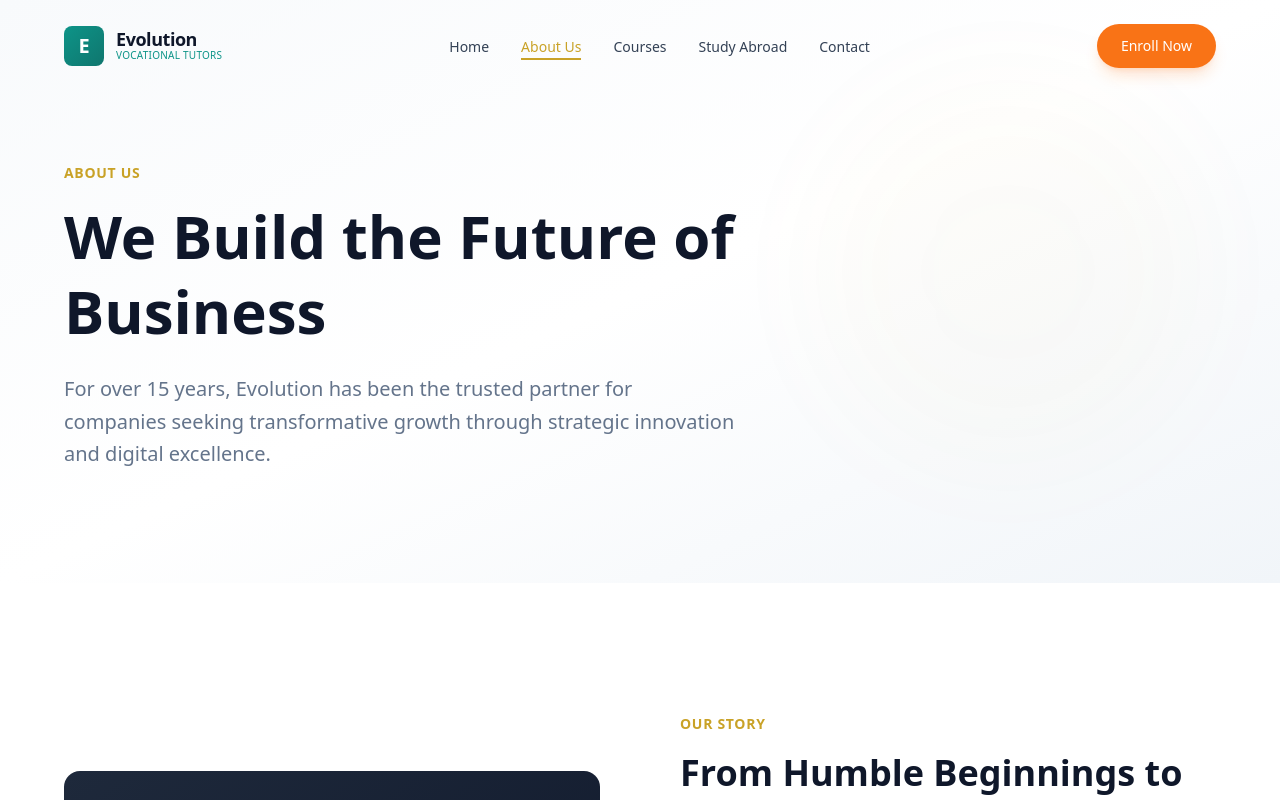
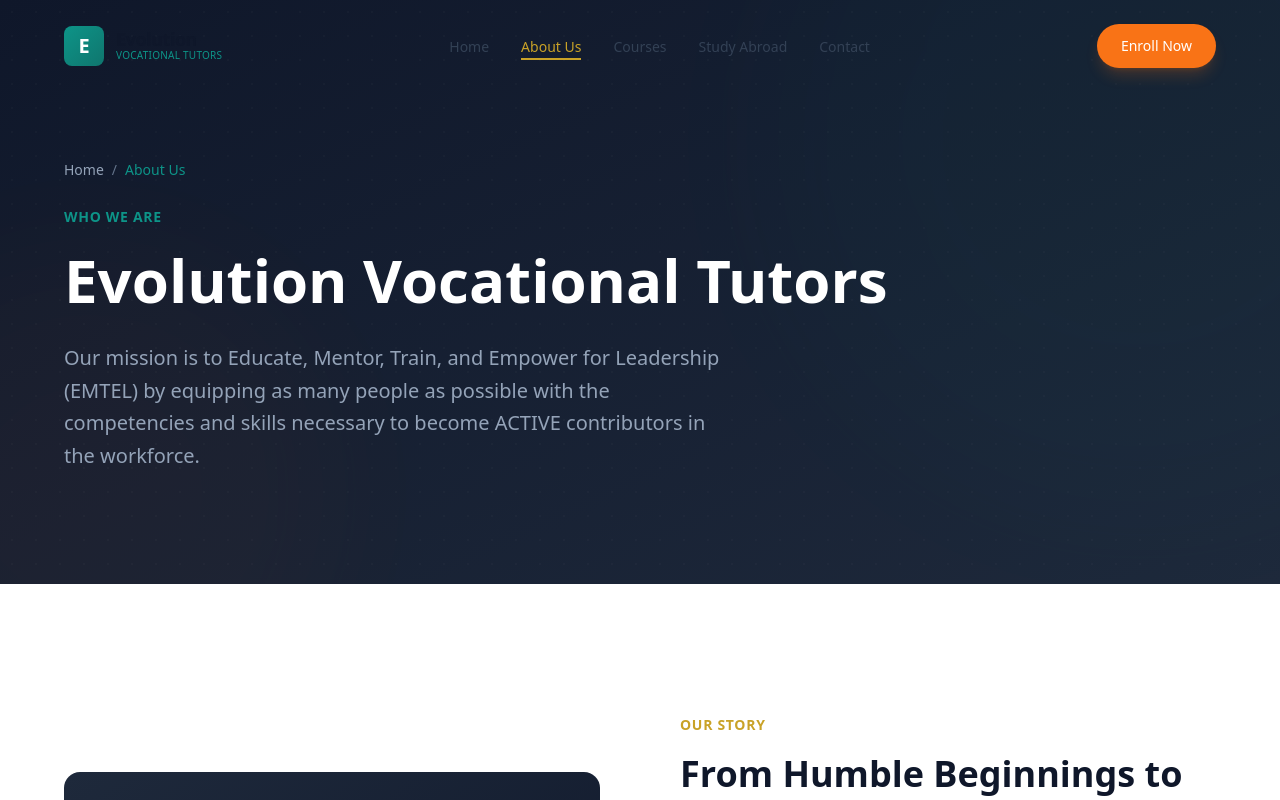
Before and after one commit to agbona24/evolution, a Next.js app: page /about in a window 1280 px wide. Shown: the top 800 px of the page. Built offline with nearby package versions, Linux system fonts and the light colour scheme.

Commit message:
Initital Commit

```diff
--- a/src/app/about/page.tsx
+++ b/src/app/about/page.tsx
@@ -12,41 +12,63 @@ import { ScrollReveal, StaggerContainer, StaggerItem, Counter } from '@/lib/anim
 
 function AboutHero() {
   return (
-    <section className="relative pt-32 pb-20 lg:pt-40 lg:pb-28 bg-gradient-to-br from-[#f8fafc] via-white to-[#f1f5f9] overflow-hidden">
+    <section className="relative pt-32 pb-20 lg:pt-40 lg:pb-28 bg-gradient-to-br from-[#0f172a] to-[#1e293b] overflow-hidden">
       {/* Background Elements */}
       <div className="absolute inset-0 overflow-hidden">
         <motion.div
-          animate={{ scale: [1, 1.2, 1], opacity: [0.2, 0.4, 0.2] }}
-          transition={{ duration: 8, repeat: Infinity, ease: 'easeInOut' }}
-          className="absolute top-20 right-20 w-96 h-96 bg-[#c9a227]/10 rounded-full blur-3xl"
+          animate={{ scale: [1, 1.3, 1], opacity: [0.1, 0.2, 0.1] }}
+          transition={{ duration: 10, repeat: Infinity, ease: 'easeInOut' }}
+          className="absolute -top-40 -right-40 w-[600px] h-[600px] bg-[#0d9488]/20 rounded-full blur-3xl"
         />
+        <motion.div
+          animate={{ scale: [1.2, 1, 1.2], opacity: [0.1, 0.15, 0.1] }}
+          transition={{ duration: 12, repeat: Infinity, ease: 'easeInOut' }}
+          className="absolute -bottom-40 -left-40 w-[500px] h-[500px] bg-[#f97316]/20 rounded-full blur-3xl"
+        />
+        <div className="absolute inset-0 opacity-20" style={{
+          backgroundImage: 'radial-gradient(circle, rgba(255,255,255,0.1) 1px, transparent 1px)',
+          backgroundSize: '24px 24px'
+        }} />
       </div>
 
       <div className="container-custom relative z-10">
         <div className="max-w-4xl">
+          {/* Breadcrumb */}
+          <motion.div
+            initial={{ opacity: 0, y: 20 }}
+            animate={{ opacity: 1, y: 0 }}
+            className="flex items-center gap-2 text-sm mb-6"
+          >
+            <a href="/" className="text-[#94a3b8] hover:text-white transition-colors">Home</a>
+            <span className="text-[#64748b]">/</span>
+            <span className="text-[#0d9488]">About Us</span>
+          </motion.div>
+
           <motion.span
             initial={{ opacity: 0, y: 20 }}
             animate={{ opacity: 1, y: 0 }}
-            className="inline-block text-[#c9a227] text-sm font-semibold tracking-wider uppercase mb-4"
+            transition={{ delay: 0.1 }}
+            className="inline-block text-[#0d9488] text-sm font-semibold tracking-wider uppercase mb-4"
           >
-            About Us
+            Who We Are
           </motion.span>
           <motion.h1
             initial={{ opacity: 0, y: 30 }}
             animate={{ opacity: 1, y: 0 }}
-            transition={{ delay: 0.1 }}
-            className="text-4xl md:text-5xl lg:text-6xl font-bold text-[#0f172a] leading-tight mb-6"
+            transition={{ delay: 0.2 }}
+            className="text-4xl md:text-5xl lg:text-6xl font-bold text-white leading-tight mb-6"
           >
-            We Build the Future of Business
+            Evolution Vocational Tutors
           </motion.h1>
           <motion.p
             initial={{ opacity: 0, y: 30 }}
             animate={{ opacity: 1, y: 0 }}
-            transition={{ delay: 0.2 }}
-            className="text-lg md:text-xl text-[#64748b] max-w-2xl leading-relaxed"
+            transition={{ delay: 0.3 }}
+            className="text-lg md:text-xl text-[#94a3b8] max-w-2xl leading-relaxed"
           >
-            For over 15 years, Evolution has been the trusted partner for companies
-            seeking transformative growth through strategic innovation and digital excellence.
+            Our mission is to Educate, Mentor, Train, and Empower for Leadership (EMTEL)
+            by equipping as many people as possible with the competencies and skills necessary
+            to become ACTIVE contributors in the workforce.
           </motion.p>
         </div>
       </div>
--- a/src/app/contact/page.tsx
+++ b/src/app/contact/page.tsx
@@ -12,40 +12,62 @@ import { ScrollReveal, StaggerContainer, StaggerItem } from '@/lib/animations';
 
 function ContactHero() {
   return (
-    <section className="relative pt-32 pb-20 lg:pt-40 lg:pb-28 bg-gradient-to-br from-[#f8fafc] via-white to-[#f1f5f9] overflow-hidden">
+    <section className="relative pt-32 pb-20 lg:pt-40 lg:pb-28 bg-gradient-to-br from-[#0f172a] to-[#1e293b] overflow-hidden">
+      {/* Background Elements */}
       <div className="absolute inset-0 overflow-hidden">
         <motion.div
-          animate={{ scale: [1, 1.2, 1], opacity: [0.2, 0.4, 0.2] }}
-          transition={{ duration: 8, repeat: Infinity, ease: 'easeInOut' }}
-          className="absolute top-20 right-20 w-96 h-96 bg-[#c9a227]/10 rounded-full blur-3xl"
+          animate={{ scale: [1, 1.3, 1], opacity: [0.1, 0.2, 0.1] }}
+          transition={{ duration: 10, repeat: Infinity, ease: 'easeInOut' }}
+          className="absolute -top-40 -right-40 w-[600px] h-[600px] bg-[#0d9488]/20 rounded-full blur-3xl"
         />
+        <motion.div
+          animate={{ scale: [1.2, 1, 1.2], opacity: [0.1, 0.15, 0.1] }}
+          transition={{ duration: 12, repeat: Infinity, ease: 'easeInOut' }}
+          className="absolute -bottom-40 -left-40 w-[500px] h-[500px] bg-[#f97316]/20 rounded-full blur-3xl"
+        />
+        <div className="absolute inset-0 opacity-20" style={{
+          backgroundImage: 'radial-gradient(circle, rgba(255,255,255,0.1) 1px, transparent 1px)',
+          backgroundSize: '24px 24px'
+        }} />
       </div>
 
       <div className="container-custom relative z-10">
         <div className="max-w-4xl">
+          {/* Breadcrumb */}
+          <motion.div
+            initial={{ opacity: 0, y: 20 }}
+            animate={{ opacity: 1, y: 0 }}
+            className="flex items-center gap-2 text-sm mb-6"
+          >
+            <a href="/" className="text-[#94a3b8] hover:text-white transition-colors">Home</a>
+            <span className="text-[#64748b]">/</span>
+            <span className="text-[#0d9488]">Contact Us</span>
+          </motion.div>
+
           <motion.span
             initial={{ opacity: 0, y: 20 }}
             animate={{ opacity: 1, y: 0 }}
-            className="inline-block text-[#c9a227] text-sm font-semibold tracking-wider uppercase mb-4"
+            transition={{ delay: 0.1 }}
+            className="inline-block text-[#0d9488] text-sm font-semibold tracking-wider uppercase mb-4"
           >
-            Contact Us
+            Get In Touch
           </motion.span>
           <motion.h1
             initial={{ opacity: 0, y: 30 }}
             animate={{ opacity: 1, y: 0 }}
-            transition={{ delay: 0.1 }}
-            className="text-4xl md:text-5xl lg:text-6xl font-bold text-[#0f172a] leading-tight mb-6"
+            transition={{ delay: 0.2 }}
+            className="text-4xl md:text-5xl lg:text-6xl font-bold text-white leading-tight mb-6"
           >
-            Let&apos;s Start a Conversation
+            Let&apos;s Start Your Journey
           </motion.h1>
           <motion.p
             initial={{ opacity: 0, y: 30 }}
             animate={{ opacity: 1, y: 0 }}
-            transition={{ delay: 0.2 }}
-            className="text-lg md:text-xl text-[#64748b] max-w-2xl leading-relaxed"
+            transition={{ delay: 0.3 }}
+            className="text-lg md:text-xl text-[#94a3b8] max-w-2xl leading-relaxed"
           >
-            Ready to transform your business? Get in touch with our team
-            to discuss how we can help you achieve your goals.
+            Ready to transform your career with professional skills and certifications?
+            Get in touch with our team to discuss how we can help you achieve your goals.
           </motion.p>
         </div>
       </div>
--- a/src/app/courses/page.tsx
+++ b/src/app/courses/page.tsx
@@ -27,9 +27,21 @@ function CoursesHero() {
 
       <div className="container-custom relative z-10">
         <div className="max-w-4xl">
+          {/* Breadcrumb */}
+          <motion.div
+            initial={{ opacity: 0, y: 20 }}
+            animate={{ opacity: 1, y: 0 }}
+            className="flex items-center gap-2 text-sm mb-6"
+          >
+            <a href="/" className="text-[#94a3b8] hover:text-white transition-colors">Home</a>
+            <span className="text-[#64748b]">/</span>
+            <span className="text-[#0d9488]">Courses</span>
+          </motion.div>
+
           <motion.span
             initial={{ opacity: 0, y: 20 }}
             animate={{ opacity: 1, y: 0 }}
+            transition={{ delay: 0.1 }}
             className="inline-block text-[#0d9488] text-sm font-semibold tracking-wider uppercase mb-4"
           >
             Our Training Programs
--- a/src/app/study-abroad/page.tsx
+++ b/src/app/study-abroad/page.tsx
@@ -32,9 +32,21 @@ function StudyAbroadHero() {
 
       <div className="container-custom relative z-10">
         <div className="max-w-4xl">
+          {/* Breadcrumb */}
+          <motion.div
+            initial={{ opacity: 0, y: 20 }}
+            animate={{ opacity: 1, y: 0 }}
+            className="flex items-center gap-2 text-sm mb-6"
+          >
+            <a href="/" className="text-[#94a3b8] hover:text-white transition-colors">Home</a>
+            <span className="text-[#64748b]">/</span>
+            <span className="text-[#f97316]">Study Abroad</span>
+          </motion.div>
+
           <motion.span
             initial={{ opacity: 0, y: 20 }}
             animate={{ opacity: 1, y: 0 }}
+            transition={{ delay: 0.1 }}
             className="inline-block text-[#f97316] text-sm font-semibold tracking-wider uppercase mb-4"
           >
             Overseas Advisory Services
```
